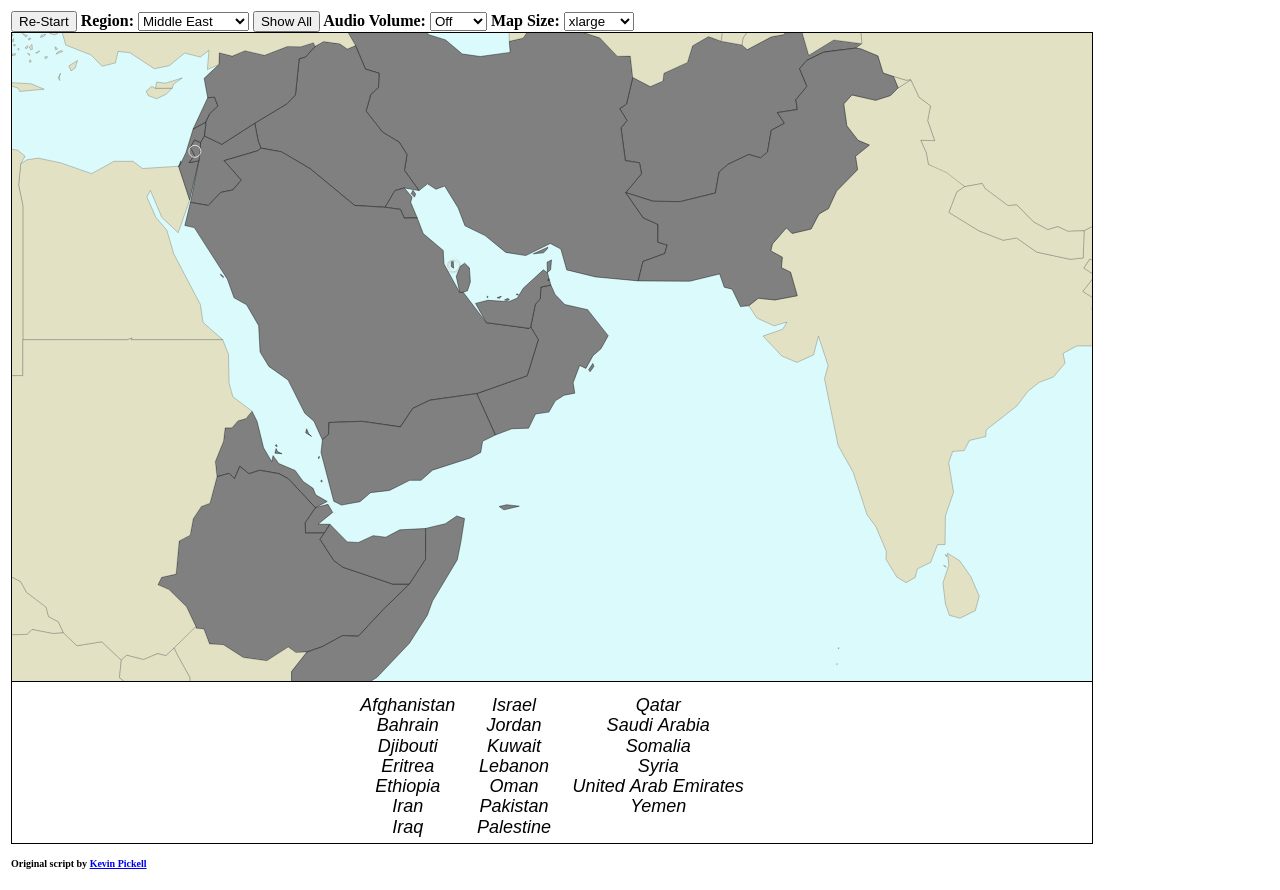
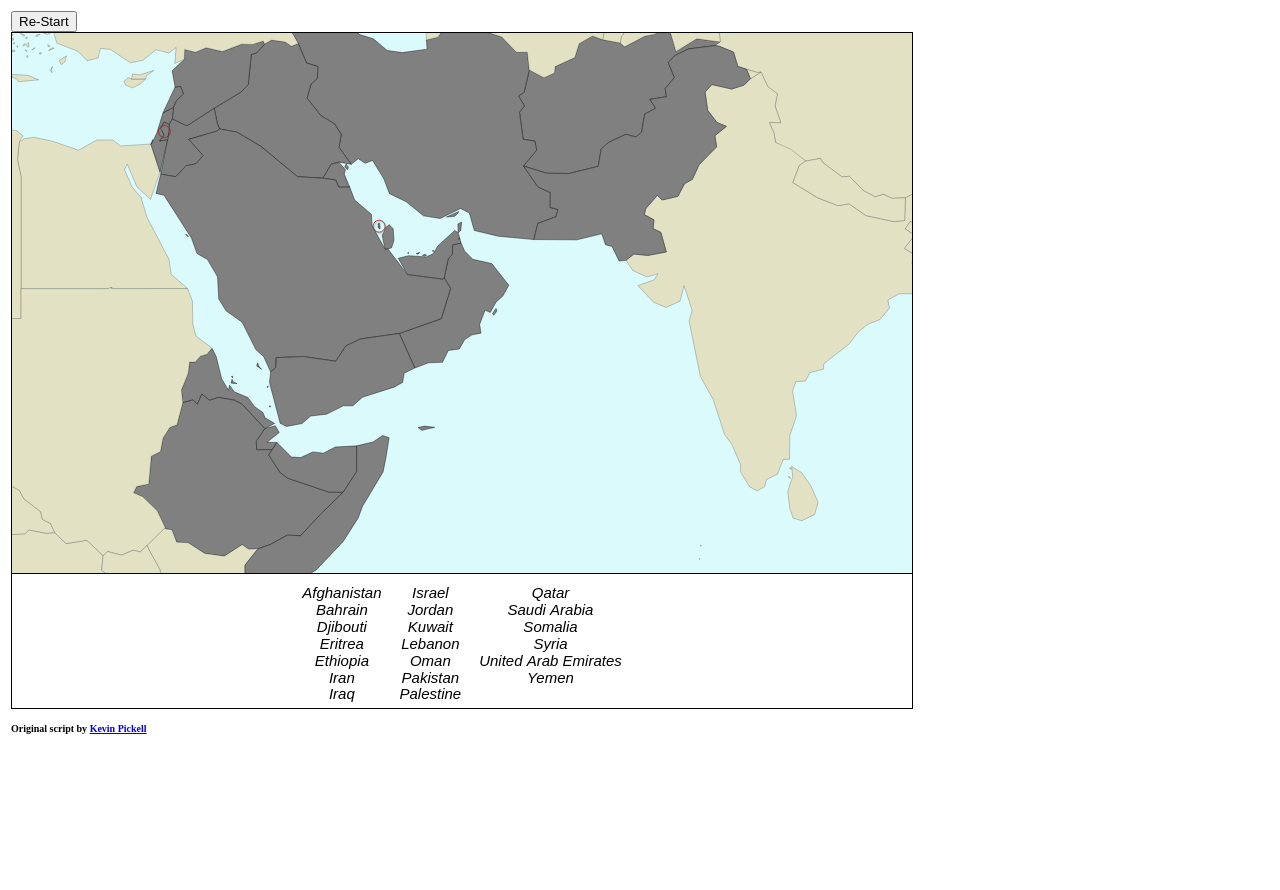
Before and after one commit to lsphantom/COMET-NAVY_middle_east_overview_game, a plain HTML site: page demo/index.html in a window 1280 px wide. After the commit the page ends 800 px from the top, so only its background shows below. Drawn offline with Linux system fonts and the light colour scheme.

Commit message:
remove audio and other stuff

```diff
--- a/demo/countries.js
+++ b/demo/countries.js
@@ -45,6 +45,8 @@ var g_regions=[
 	0,0.37,0,260,"15","Canada,United States,Mexico",
 	/* South Pacific */
 	0,1,-330,1900,"13","American Samoa,Baker Island,Cook Islands,Fiji,French Polynesia,Howland Island,Jarvis Island,Kiribati,Marshall Islands,Micronesia,Nauru,New Caledonia,Niue,Samoa,Solomon Islands,Tonga,Tokelau,Tuvalu,Vanuatu,Wallis & Futuna"];
+
+
 
 function initproject()
 {
@@ -532,22 +534,22 @@ function draw()
 
 					m_time=Math.floor((new Date().getTime()-m_start)/1000);
 					m_finished=true;
-					playSFX("tada",1.0);
+					//playSFX("tada",1.0);
 
 					/* update the high score cookies */
-					if(m_scores[m_level-2].time==0)
+					if(m_scores[m_level].time==0)
 						better=true;
-					else if(m_time<m_scores[m_level-2].time)
+					else if(m_time<m_scores[m_level].time)
 						better=true;
-					else if((m_time==m_scores[m_level-2].time) && (m_errors<m_scores[m_level-2].errors))
+					else if((m_time==m_scores[m_level].time) && (m_errors<m_scores[m_level].errors))
 						better=true;
 					else
 						better=false;
 
 					if(better)
 					{
-						m_scores[m_level-2].time=m_time;
-						m_scores[m_level-2].errors=m_errors;
+						m_scores[m_level].time=m_time;
+						m_scores[m_level].errors=m_errors;
 
 						/* save a cookie */
 						scores="";
@@ -596,28 +598,6 @@ function checkInside(coords,px,py)
 	return (odd);
 }
 
-function playSFX(name,relvol)
-{
-	var vol=m_vol*relvol;
-	var snd;
-
-	if(vol)
-	{
-		try
-		{
-			snd=new Audio();
-		}
-		catch(err)
-		{
-			//browser doesn't support the audio constructor
-			m_vol=0;
-			return;
-		}
-		snd.src=document.getElementById(name).src;
-		snd.volume=vol;
-		snd.play();
-	}
-}
 
 function mouseDown(ev)
 {
@@ -737,14 +717,14 @@ function updateOverlay()
 						{
 							/* sucess! */
 							c.shown=true;
-							playSFX("bleep",1.0);
+							//playSFX("bleep",1.0);
 							draw();
 							inside=false;
 						}
 						else
 						{
 							++m_errors;
-							playSFX("buzzer",0.5);
+							//playSFX("buzzer",0.5);
 						}
 					}
 				}
@@ -853,7 +833,7 @@ function updateOverlay()
 				if(i==over)
 					ocontext.strokeStyle = "rgba(255,0,0,0.75)";
 				else
-					ocontext.strokeStyle = "rgba(255,255,255,0.75)";
+					ocontext.strokeStyle = "rgba(160,25,25,0.75)";
 				ocontext.stroke();
 			}
 		}
@@ -883,7 +863,7 @@ function updateOverlay()
 					ocontext.fillText(name.text, name.x,name.y);
 					if(mpress)
 					{
-						playSFX("bleep",0.2);
+						//playSFX("bleep",0.2);
 						m_place=i;
 					}
 					break;
@@ -898,12 +878,12 @@ function updateOverlay()
 }
 
 /* update the canvas size */
-function newSize(LimeGreenraw)
+function newSize(redraw)
 {
-	var sel;
+	var sel =  1.25;
 
-	sel=document.getElementById('size');
-	m_ws=parseFloat(sel.options[sel.selectedIndex].value);
+	//sel=document.getElementById('size');
+	m_ws=parseFloat(sel);
 
 	ocanvas.width=canvas.width=Math.floor(720*m_ws);
 	ocanvas.height=canvas.height=Math.floor(540*m_ws);
@@ -912,20 +892,13 @@ function newSize(LimeGreenraw)
 	m_x=g_regions[m_index+2]*m_ws;
 	m_y=g_regions[m_index+3]*m_ws;
 	m_namesize=Math.floor(g_regions[m_index+4]*m_ws);
-	if(LimeGreenraw)
+	if(redraw)
 	{
 		draw();
 		updateOverlay();
 	}
 }
 
-function newVolume()
-{
-	var sel;
-
-	sel=document.getElementById('volume');
-	m_vol=parseFloat(sel.options[sel.selectedIndex].value);
-}
 
 function newGame()
 {
@@ -938,8 +911,9 @@ function newGame()
 	m_showall=false;
 	m_finished=false;
 	m_place=-1;
-	sel=document.getElementById('group');
-	m_level=parseInt(sel.options[sel.selectedIndex].value);
+	//sel=document.getElementById('group');
+	//m_level=parseInt(sel.options[sel.selectedIndex].value);
+	m_level=8;
 	m_index=m_level*6;
 
 	//scale, tx,ty
@@ -1030,12 +1004,12 @@ function init()
 	initproject();
 
 	/* init the scores */
-	sel=document.getElementById('group');
-	m_scores=new Array(sel.length-2);
+	sel=1
+	m_scores=new Array(sel);
 	for(i=0;i<m_scores.length;++i)
 	{
 		m_scores[i]=new Array();
-		m_scores[i].name=sel.options[i+2].text;
+		m_scores[i].name="Middle East";
 		m_scores[i].time=0;
 		m_scores[i].errors=0;
 	}
@@ -1140,7 +1114,7 @@ function init()
 	ocanvas.onmousemove=updateCursor;
 	ocanvas.onmousedown=mouseDown;
 	ocanvas.onmouseup=mouseUp;
-	newVolume();
+	//newVolume();
 	newGame();
 	if(cheat)
 		alert(out);
--- a/demo/index.html
+++ b/demo/index.html
@@ -12,37 +12,8 @@
 <body onload="init();">
 	<table><tbody><tr><td>
 	<button onclick="newGame();">Re-Start</button>
-	Region:
-	<select id="group" name="group" onchange="newGame();">
-	<option value="0">Select a region</option>
-	<option selected="selected" value="8">Middle East</option>
-	</select>
-	<button onclick="showAll();">Show All</button>
-	Audio Volume:
-	<select id="volume" name="volume" onchange="newVolume();">
-	<option value="1">100%</option>
-	<option value=".90">90%</option>
-	<option value=".80">80%</option>
-	<option value=".70">70%</option>
-	<option value=".60">60%</option>
-	<option value=".50">50%</option>
-	<option value=".40">40%</option>
-	<option value=".30">30%</option>
-	<option value=".20">20%</option>
-	<option value=".10">10%</option>
-	<option selected="selected" value="0">Off</option>
-	</select>
-	Map Size:
-	<select id="size" name="size" onchange="newSize(true);">
-	<option value="0.75">Small</option>
-	<option value="1.0">Medium</option>
-	<option value="1.25">Large</option>
-	<option selected="selected" value="1.5">xlarge</option>
-	<option value="2">xxLarge</option>
-	</select>
-	<br>
+
 	<div id="holder">
-
 	<canvas id="carea" width="700" height="540">
 		<p>Please use a supported browser to view this interaction.</p>
 		<p>Supported browsers: <a href="https://www.google.com/chrome/browser/desktop/">Google Chrome</a>, <a href="http://www.mozilla.com/">Firefox</a>, <a href="http://www.apple.com/safari">Safari</a>.</p>
```
